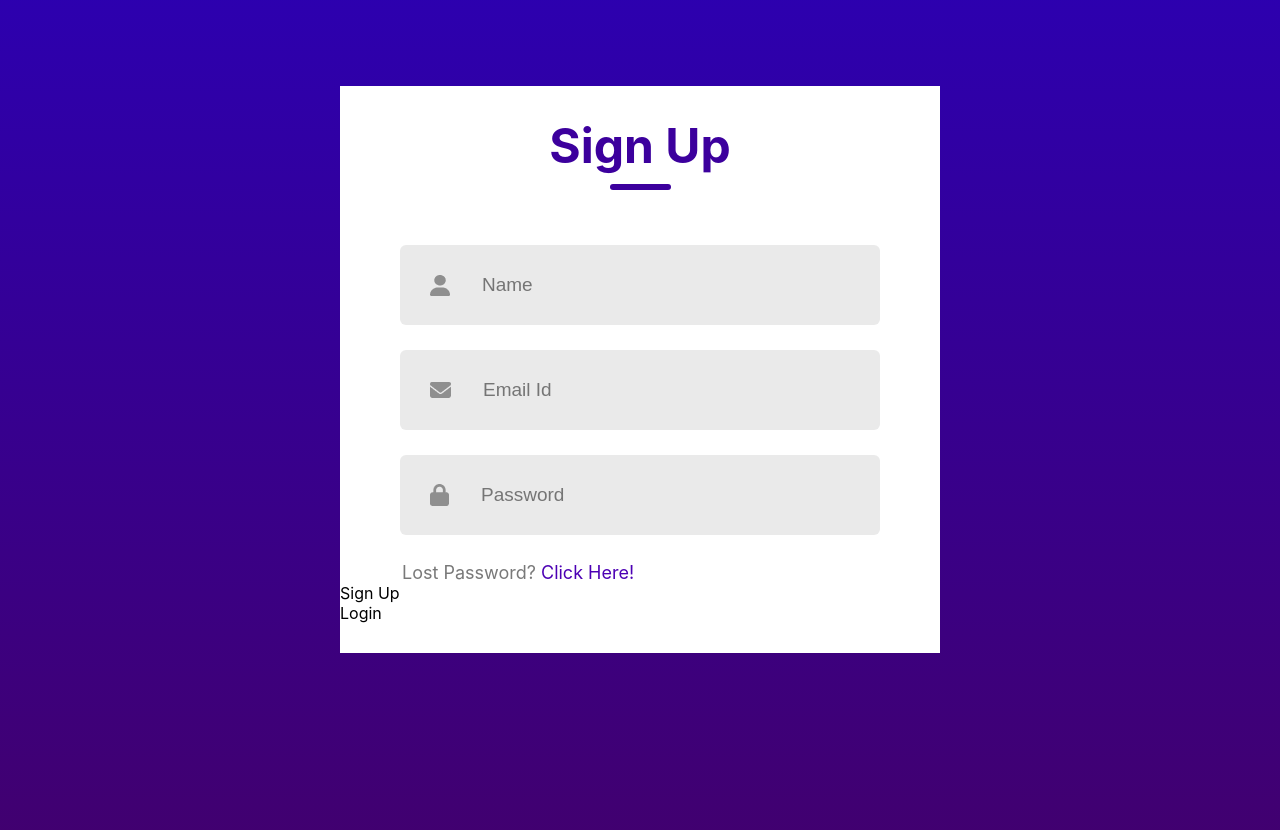
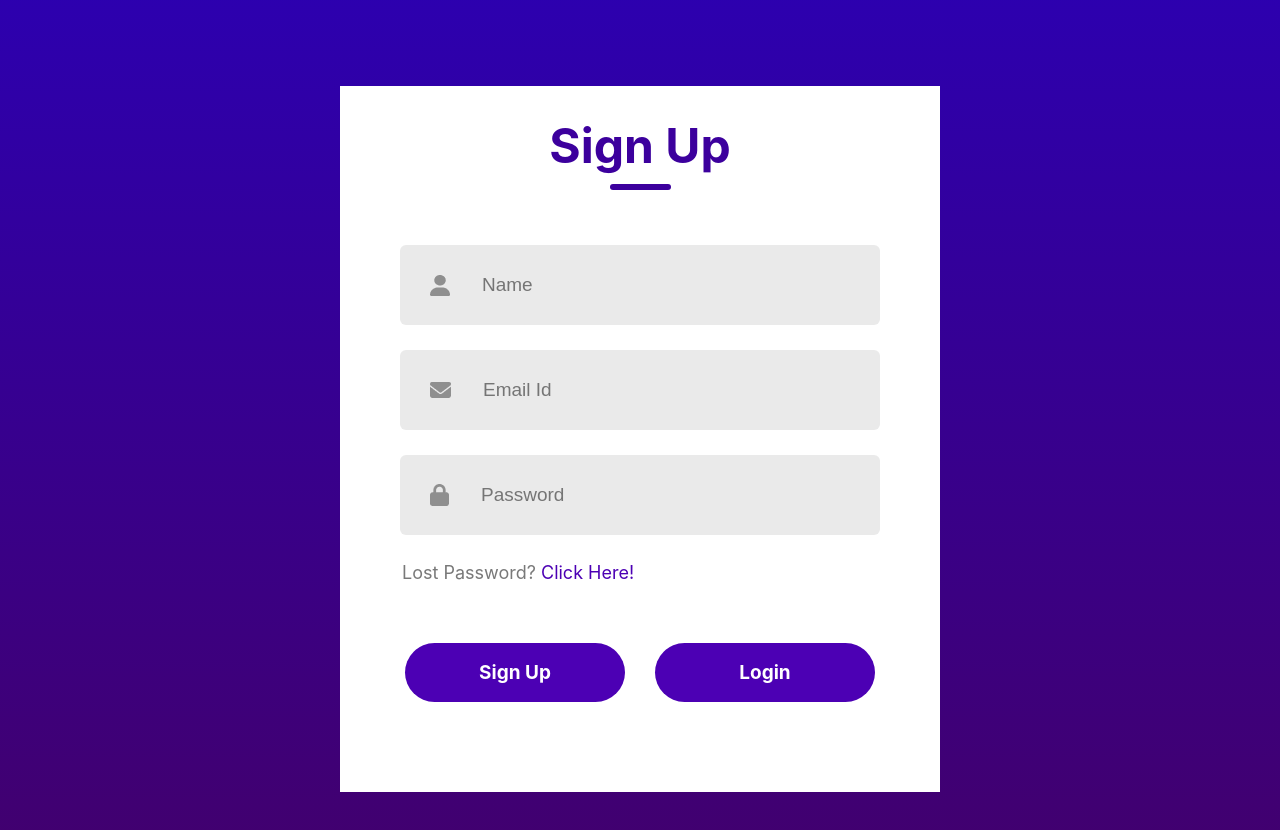
Before and after one commit to jackiejr18/react-login-signup, a React (Create React App) app: page / in a window 1280 px wide. Shown: the part 114-944 px from the top of the page. Built offline with nearby package versions, Linux system fonts and the light colour scheme.

Commit message:
completion of css

```diff
--- a/src/Components/LoginSignup/LoginSignup.css
+++ b/src/Components/LoginSignup/LoginSignup.css
@@ -72,3 +72,23 @@
   color: #4c00b4;
   cursor: pointer;
 }
+
+.submit-container {
+  display: flex;
+  gap: 30px;
+  margin: 60px auto;
+}
+
+.submit {
+  display: flex;
+  justify-content: center;
+  align-items: center;
+  width: 220px;
+  height: 59px;
+  color: #fff;
+  background: #4c00b4;
+  border-radius: 50px;
+  font-size: 19px;
+  font-weight: 700;
+  cursor: pointer;
+}
```
